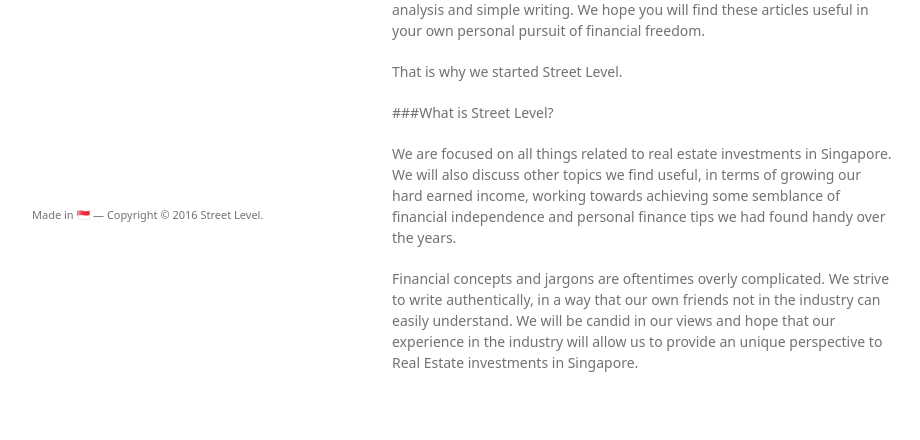
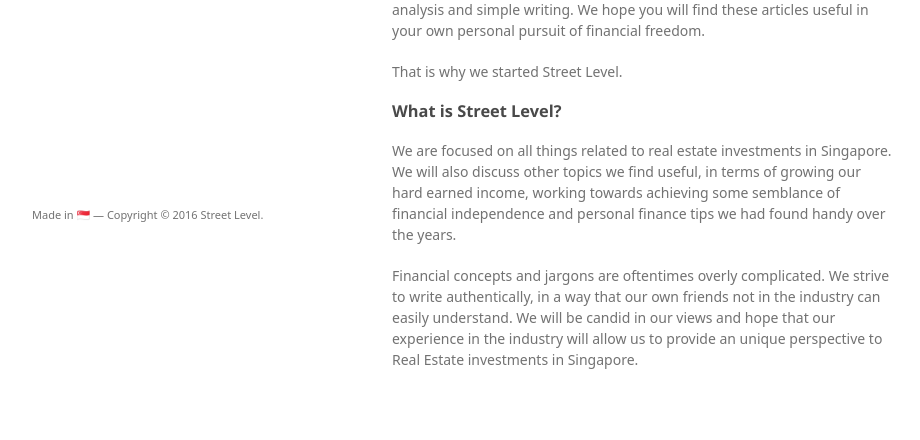
Before and after one commit to samueltwx/street-level.github.io, a Jekyll site: the page built from colophon.md, in a window 1280 px wide. Shown: the part 606-1046 px from the top of the page, without its empty margins (178-1098 px from the left). Built offline with Jekyll 4.4.1, drawn with Linux system fonts in a browser that asks for light colours; some web fonts are replaced.

```diff
--- a/colophon.md
+++ b/colophon.md
@@ -13,7 +13,7 @@ After long discussions over lunches & shorter ones at the office watercooler, we
 
 That is why we started Street Level.
 
-###What is Street Level?
+<h3>What is Street Level?</h3>
 
 We are focused on all things related to real estate investments in Singapore. We will also discuss other topics we find useful, in terms of growing our hard earned income, working towards achieving some semblance of financial independence and personal finance tips we had found handy over the years.
 
```
